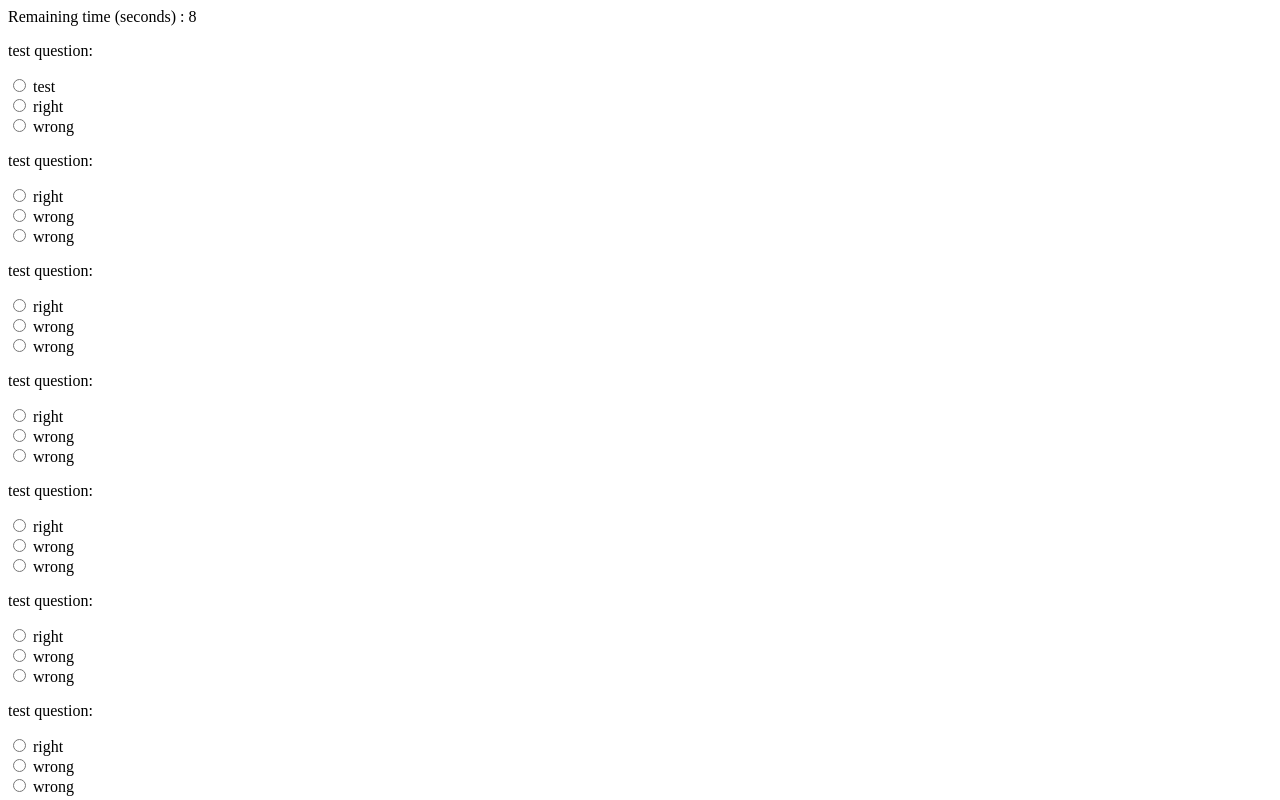
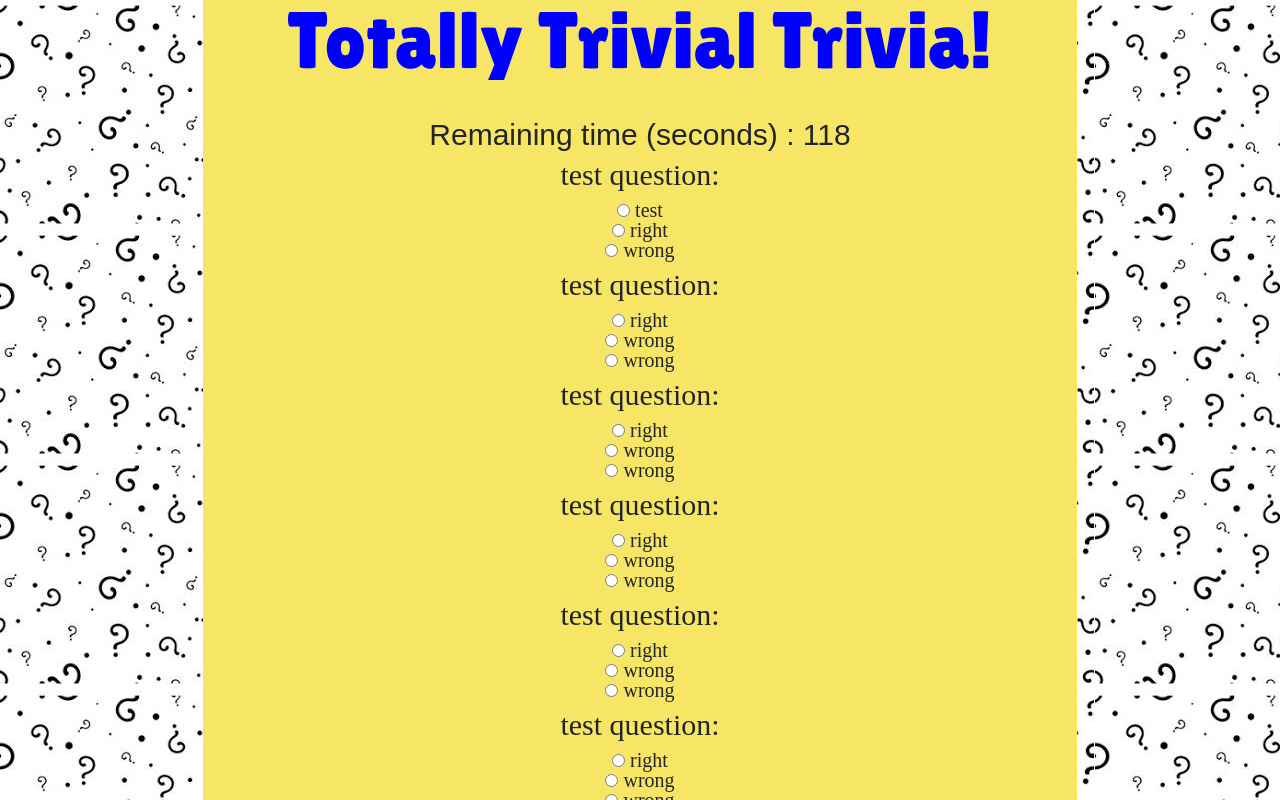
Before and after one commit to junwkim42/TriviaGame, a plain HTML site: page index.html in a window 1280 px wide. Both pictures are taken after a click on the button "Start". Shown: the top 800 px of the page. Drawn offline with nearby package versions, Linux system fonts and the light colour scheme; a web font is replaced by a local one.

Commit message:
flesh added to html. need to edit test questions

```diff
--- /dev/null
+++ b/assets/css/reset.css
@@ -0,0 +1,48 @@
+/* http://meyerweb.com/eric/tools/css/reset/
+   v2.0 | 20110126
+   License: none (public domain)
+*/
+
+html, body, div, span, applet, object, iframe,
+h1, h2, h3, h4, h5, h6, p, blockquote, pre,
+a, abbr, acronym, address, big, cite, code,
+del, dfn, em, img, ins, kbd, q, s, samp,
+small, strike, strong, sub, sup, tt, var,
+b, u, i, center,
+dl, dt, dd, ol, ul, li,
+fieldset, form, label, legend,
+table, caption, tbody, tfoot, thead, tr, th, td,
+article, aside, canvas, details, embed,
+figure, figcaption, footer, header, hgroup,
+menu, nav, output, ruby, section, summary,
+time, mark, audio, video {
+	margin: 0;
+	padding: 0;
+	border: 0;
+	font-size: 100%;
+	font: inherit;
+	vertical-align: baseline;
+}
+/* HTML5 display-role reset for older browsers */
+article, aside, details, figcaption, figure,
+footer, header, hgroup, menu, nav, section {
+	display: block;
+}
+body {
+	line-height: 1;
+}
+ol, ul {
+	list-style: none;
+}
+blockquote, q {
+	quotes: none;
+}
+blockquote:before, blockquote:after,
+q:before, q:after {
+	content: '';
+	content: none;
+}
+table {
+	border-collapse: collapse;
+	border-spacing: 0;
+}
--- /dev/null
+++ b/assets/css/style.css
@@ -0,0 +1,34 @@
+body{
+    background-image: url("../images/background.jpg");
+    background-color: purple;
+}
+
+#gamebody{
+    background-color: #F7E665;
+    min-height: 600px;
+    text-align: center;
+    font-size: 20px;
+}
+
+p{
+    font-size: 30px;
+    margin: 10px;
+}
+
+h1{
+    text-align: center;
+    font-size: 80px;
+    color: blue;
+    font-family: 'Lilita One', cursive;
+    font-weight: 90;
+}
+
+#timebody, button{
+    margin-top: 40px;
+    font-size: 30px;
+    font-family: Arial, Helvetica, sans-serif;
+}
+#result{
+    position: relative;
+    top: 60px;
+}
--- a/assets/javascript/game.js
+++ b/assets/javascript/game.js
@@ -1,7 +1,7 @@
 $(document).ready(function(){
     var correctcount = 0;
     var wrongcount = 0;
-    var t = 10;
+    var t = 120;
     var inter;
 
     function counter(){
@@ -12,9 +12,9 @@ $(document).ready(function(){
         }
     }
     function gamestart(){
-        $("body").prepend(`<div id="timebody">Remaining time (seconds) : 120</div>`);
         $("#gamebody").prepend(
-        `<form>
+        `<div id="timebody">Remaining time (seconds) : 120</div>
+        <form>
             <p>test question:</p>
             <input type="radio" name="0" value="false"> test<br>
             <input type="radio" name="0" value="true"> right<br>
@@ -61,7 +61,6 @@ $(document).ready(function(){
         $("#finish").show();
     }
     function gameover(){
-
         for(var i = 0; i < 10; i++){
             var name = "input[name=" + i + "]:checked";
             if ($(name).val() == "true"){
@@ -73,7 +72,8 @@ $(document).ready(function(){
         }
         clearInterval(inter);
         $("#result").html(`<div> Correct Answers : ${correctcount} </div><div> Wrong Answers : ${wrongcount} </div>`);
-        $("#gamebody").html("");
+        $("form").remove();
+        $("#finish").remove();
         $("#timebody").html("Finished! Good job!");
     }
     $("#finish").hide();
--- a/index.html
+++ b/index.html
@@ -4,14 +4,30 @@
     <meta charset="UTF-8">
     <meta name="viewport" content="width=device-width, initial-scale=1.0">
     <meta http-equiv="X-UA-Compatible" content="ie=edge">
-    <title>Document</title>
+    <link rel="stylesheet" href="https://maxcdn.bootstrapcdn.com/bootstrap/4.0.0/css/bootstrap.min.css">
+    <link href="https://fonts.googleapis.com/css?family=Lilita+One|Love+Ya+Like+A+Sister&display=swap" rel="stylesheet">
+    <link rel="stylesheet" href="assets/css/reset.css">
+    <link rel="stylesheet" href="assets/css/style.css">
+    <title>Totally Trivial</title>
 </head>
 <body>
-    <div id="gamebody">
-        <button id="start">Start</button>
-        <button id="finish">Finish</button>
+    <div class="row">
+        <div class="col-md-2"></div>
+        <div class="col-md-8" style="background-color: #F7E665";>
+            <h1>Totally Trivial Trivia!</h1>
+        </div>
+        <div class="col-md-2"></div>
     </div>
-    <div id="result"></div>
+    <div class="row">
+        <div class="col-md-2"></div>
+        <div class="col-md-8" id="gamebody">
+            <button id="start" class="btn btn-primary btn-lg btn-block">Start</button>
+
+            <button id="finish" class="btn btn-success btn-lg btn-block">Finish</button>
+            <div id="result"></div>
+        </div>
+        <div class="col-md-2"></div>
+    </div>
     <script type="text/javascript" src="https://cdnjs.cloudflare.com/ajax/libs/jquery/3.2.1/jquery.min.js"></script>
     <script type="text/javascript" src="assets/javascript/game.js"></script>
 </body>
```
Also changed, not shown: assets/images/background.jpg (added).
